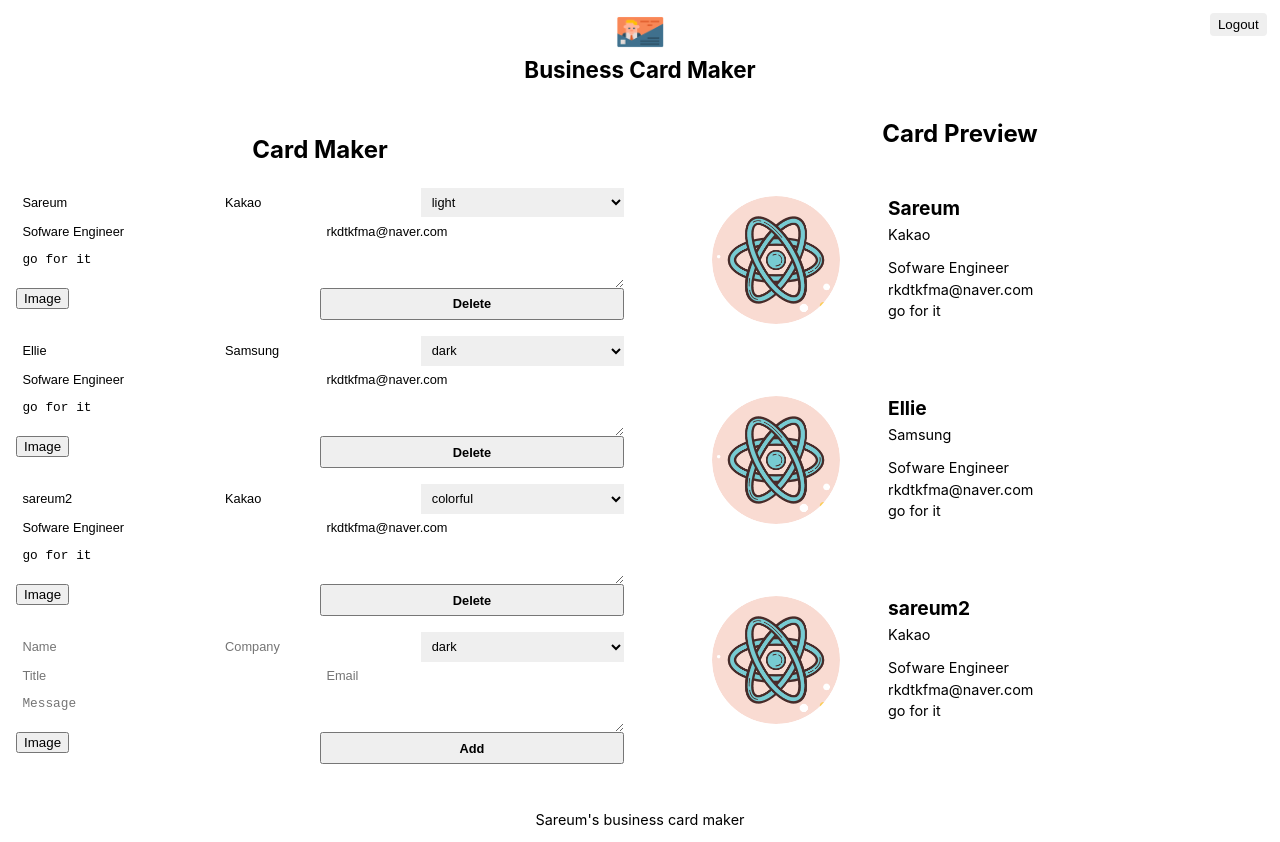
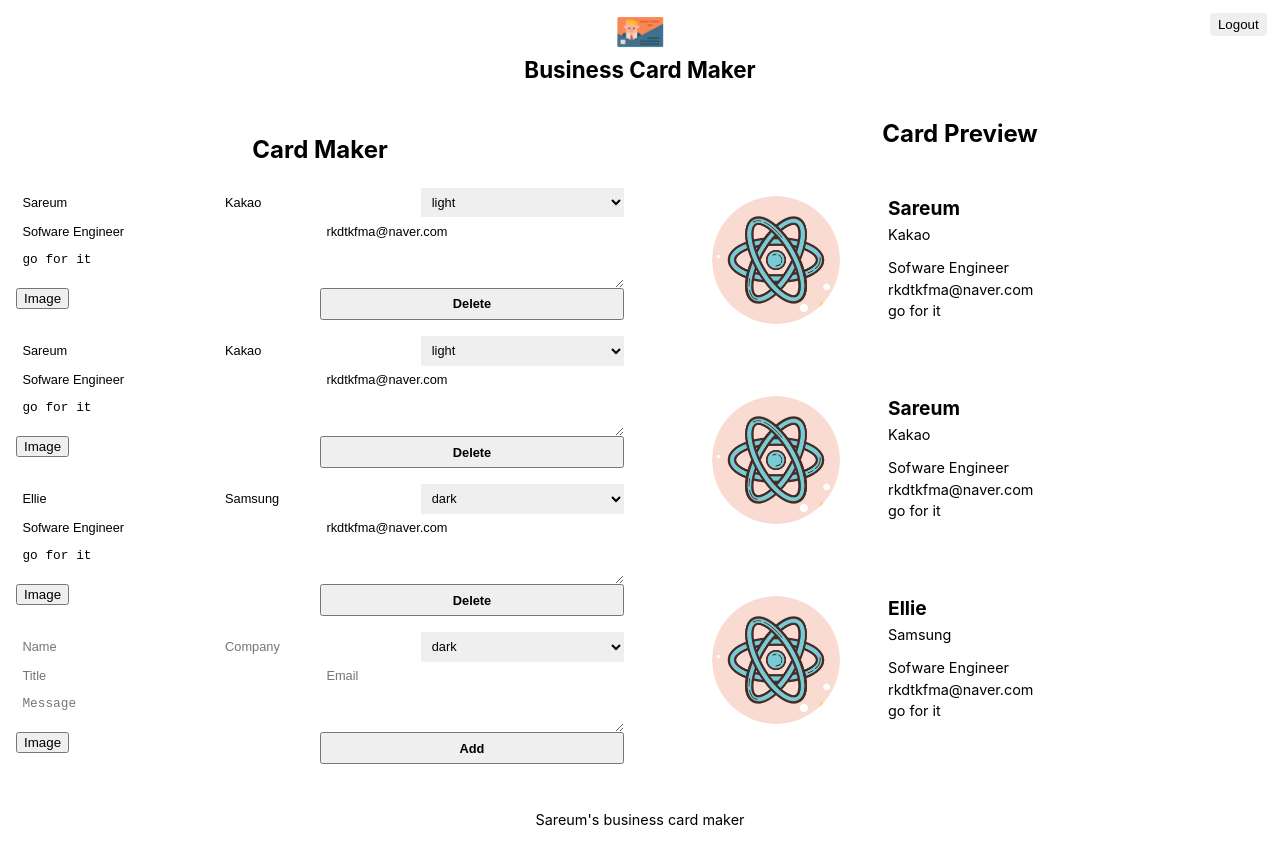
Before and after one commit to sareum-k/business-card-maker, a React (Create React App) app: page /main in a window 1280 px wide. Built offline with nearby package versions, Linux system fonts and the light colour scheme; no server answers; sample sign-in values are in the browser's storage.

Commit message:
handle state change on editor

```diff
--- a/src/components/addForm/addForm.jsx
+++ b/src/components/addForm/addForm.jsx
@@ -11,7 +11,6 @@
   const titleRef = useRef();
   const emailRef = useRef();
   const messageRef = useRef();
-  const AddRef = useRef();
 
   const onSubmit = (e) => {
     e.preventDefault();
@@ -59,8 +58,10 @@
         <ImageFileInput className={styles.fileInput} />
       </div>
       <Button
-        ref={AddRef}
-        className={styles.button} name="Add" onClick={onSubmit} />
+        className={styles.button}
+        name="Add"
+        onClick={onSubmit}
+      />
     </form>
   );
 }
--- a/src/components/editor/editor.jsx
+++ b/src/components/editor/editor.jsx
@@ -3,17 +3,19 @@
 import EditorCard from '../editorCard/editorCard';
 import AddForm from '../addForm/addForm';
 
-const Editor = ({ cards, addCrad }) => {
+const Editor = ({ cards, addCard, updateCard, deleteCard }) => {
     return (
         <section className={styles.editor}>
             <h1 className={styles.title}>Card Maker</h1>
-            {cards.map(card => (
+            {Object.keys(cards).map(key => (
                 <EditorCard
-                    key={card.id}
-                    card={card}
+                    key={key}
+                    card={cards[key]}
+                    updateCard={updateCard}
+                    deleteCard={deleteCard}
                 />
             ))}
-            <AddForm onAdd={addCrad} />
+            <AddForm onAdd={addCard} />
         </section>
     );
 }
--- a/src/components/editorCard/editorCard.jsx
+++ b/src/components/editorCard/editorCard.jsx
@@ -1,27 +1,68 @@
-import React from 'react';
+import React, { useRef } from 'react';
 import styles from './editorCard.module.css';
 import Button from '../button/button';
 import ImageFileInput from '../image_file_input/imageFileInput';
 
-const EditorCard = ({ card }) => {
+const EditorCard = ({ card, updateCard, deleteCard }) => {
     const { name, company, title, email, message, theme, fileName, fileURL } = card;
 
+    const onChange = (e) => {
+        if (e.currentTarget == null) {
+            return;
+        }
+        e.preventDefault();
+        updateCard({ ...card, [e.currentTarget.name]: e.currentTarget.value });
+    }
+
     const onSubmit = () => {
-
+        deleteCard(card);
     };
 
     return (
         <form className={styles.form}>
-            <input className={styles.input} type="text" name="name" value={name} />
-            <input className={styles.input} type="text" name="company" value={company} />
-            <select className={styles.select} name="theme" value={theme}>
+            <input
+                className={styles.input}
+                type="text"
+                name="name"
+                value={name}
+                onChange={onChange}
+            />
+            <input
+                className={styles.input}
+                type="text"
+                name="company"
+                value={company}
+                onChange={onChange} />
+            <select
+                className={styles.select}
+                name="theme"
+                value={theme}
+                onChange={onChange}
+            >
                 <option value="dark">dark</option>
                 <option value="light">light</option>
                 <option value="colorful">colorful</option>
             </select>
-            <input className={styles.input} type="text" name="title" value={title} />
-            <input className={styles.input} type="text" name="email" value={email} />
-            <textarea className={styles.textarea} name="message" value={message}></textarea>
+            <input
+                className={styles.input}
+                type="text"
+                name="title"
+                value={title}
+                onChange={onChange}
+            />
+            <input
+                className={styles.input}
+                type="text"
+                name="email"
+                value={email}
+                onChange={onChange}
+            />
+            <textarea
+                className={styles.textarea}
+                name="message"
+                value={message}
+                onChange={onChange}
+            ></textarea>
             <div className={styles.fileInput}>
                 <ImageFileInput className={styles.fileInput} />
             </div>
--- a/src/components/main/main.jsx
+++ b/src/components/main/main.jsx
@@ -7,8 +7,8 @@
 import styles from './main.module.css';
 
 const Main = ({ authService }) => {
-    const [cards, setCards] = useState([
-        {
+    const [cards, setCards] = useState({ // 객체 안에 객체, key는 id값이 된다.
+        1: {
             id: '1',
             name: 'Sareum',
             company: 'Kakao',
@@ -19,8 +19,19 @@
             fileName: 'sareum',
             fileURL: '/images/default_logo.png'
         },
-        {
+        2: {
             id: '2',
+            name: 'Sareum',
+            company: 'Kakao',
+            theme: 'light',
+            title: 'Sofware Engineer',
+            email: 'rkdtkfma@naver.com',
+            message: 'go for it',
+            fileName: 'sareum',
+            fileURL: '/images/default_logo.png'
+        },
+        3: {
+            id: '3',
             name: 'Ellie',
             company: 'Samsung',
             theme: 'dark',
@@ -29,19 +40,9 @@
             message: 'go for it',
             fileName: 'sareum',
             fileURL: '/images/default_logo.png'
-        },
-        {
-            id: '3',
-            name: 'sareum2',
-            company: 'Kakao',
-            theme: 'colorful',
-            title: 'Sofware Engineer',
-            email: 'rkdtkfma@naver.com',
-            message: 'go for it',
-            fileName: 'sareum',
-            fileURL: null
         }
-    ]);
+    });
+
     const navigate = useNavigate();
 
     const onLogout = () => {
@@ -56,8 +57,14 @@
         })
     })
 
-    const addCrad = card => {
-        const updated = [...cards, card];
+    const createOrUpdateCard = card => {
+        const updated = { ...cards };
+        updated[card.id] = card;
+        setCards(updated);
+    }
+    const deleteCard = card => {
+        const updated = { ...cards };
+        delete updated[card.id];
         setCards(updated);
     }
 
@@ -65,7 +72,12 @@
         <section className={styles.maker}>
             <Header onLogout={onLogout} />
             <div className={styles.container}>
-                <Editor cards={cards} addCrad={addCrad} />
+                <Editor
+                    cards={cards}
+                    addCard={createOrUpdateCard}
+                    updateCard={createOrUpdateCard}
+                    deleteCard={deleteCard}
+                />
                 <Preview cards={cards} />
             </div>
             <Footer />
--- a/src/components/preview/preview.jsx
+++ b/src/components/preview/preview.jsx
@@ -7,10 +7,10 @@
         <section className={styles.preview}>
             <h1 className={styles.title}>Card Preview</h1>
             <ul className={styles.ul}>
-                {cards.map(card => (
+                {Object.keys(cards).map(key => (
                     <PreviewCard
-                        key={card.id}
-                        card={card}
+                        key={key}
+                        card={cards[key]}
                     />
                 ))}
             </ul>
```
